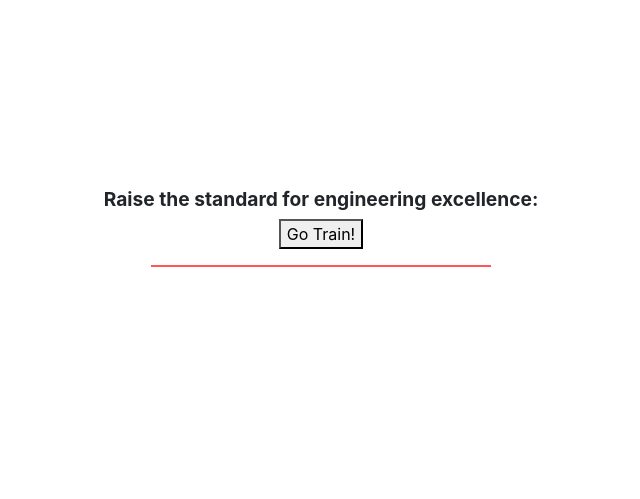
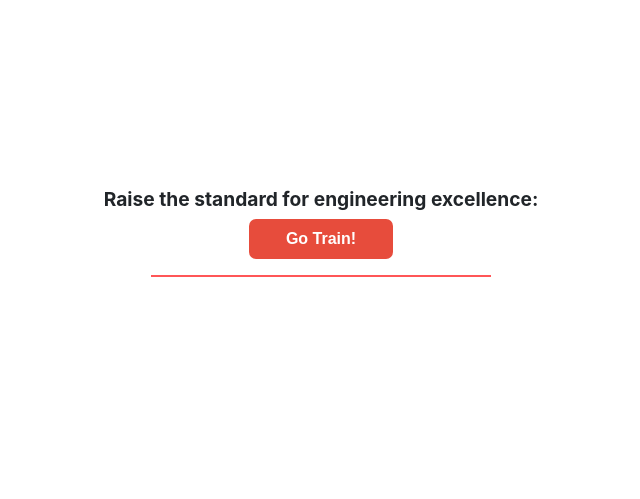
Before and after one commit to coderbunker/2019.coderbunker.com, a PHP site: page /workshops.html in a window 1280 px wide. Shown: the part 1347-1846 px from the top of the page, without its empty margins (319-959 px from the left). Run offline with PHP 8.4, Linux system fonts and the light colour scheme; some libraries are stand-ins or nearby versions; some web fonts are replaced.

Commit message:
signup button

```diff
--- a/css/main.css
+++ b/css/main.css
@@ -1217,3 +1217,57 @@ h3 span.underline-page {
 
 }
 /* projects section */
+/* workshops section */
+.join-us {
+    color: white;
+    height: 2.5rem;
+    width: 09rem;
+    background-color: #e74c3c;
+    border: none;
+    padding-top: .5rem;
+    padding-bottom: .5rem;
+    padding-left: 2rem;
+    padding-right: 2rem;
+    color: white !important;
+    font-family: montserrat, sans-serif !important;
+    font-weight: 600;
+    border-radius: 7px;
+}
+
+/* The Modal (background) */
+.modal {
+  display: none; /* Hidden by default */
+  position: fixed; /* Stay in place */
+  z-index: 1; /* Sit on top */
+  left: 0;
+  top: 0;
+  width: 100%; /* Full width */
+  height: 100%; /* Full height */
+  overflow: auto; /* Enable scroll if needed */
+  background-color: rgb(0,0,0); /* Fallback color */
+  background-color: rgba(0,0,0,0.4); /* Black w/ opacity */
+}
+
+/* Modal Content/Box */
+.modal-content {
+  background-color: #fefefe;
+  margin: 15% auto; /* 15% from the top and centered */
+  padding: 20px;
+  border: 1px solid #888;
+  width: 80%; /* Could be more or less, depending on screen size */
+}
+
+/* The Close Button */
+.close {
+  color: #aaa;
+  float: right;
+  font-size: 28px;
+  font-weight: bold;
+}
+
+.close:hover,
+.close:focus {
+  color: black;
+  text-decoration: none;
+  cursor: pointer;
+}
--- a/workshops.html
+++ b/workshops.html
@@ -407,7 +407,7 @@ your code for breaking changes.</p>
             <!-- end slideshow -->
             <div class="col-12">
                 <h4 class="text-center"><b>Raise the standard for engineering excellence:</b></h4>
-                <p class="text-center"><button>Go Train!</button></p>
+                <p class="text-center"><button id="signup-btn" class="join-us">Go Train!</button></p>
             </div>
             <div class="col-4 mx-auto">
                 <hr class="colearning-hr mx-auto">
@@ -485,6 +485,32 @@ your code for breaking changes.</p>
             <img id="go-to-top" class="float-right" alt="up button" src="images/icons/button-up.jpg"/>
         </div>
     </div>
+
+    <div id="signup-modal" class="modal">
+      <div class="modal-content">
+        <span id="closeModal" class="close">&times;</span>
+        <p>Some text in the Modal..</p>
+      </div>
+    </div>
+    <script>
+        const modal = document.querySelector('#signup-modal');
+
+        const signupBtn = document.querySelector('#signup-btn');
+        signupBtn.onclick = function() {
+            modal.style.display = "block";
+        }
+
+        const closeModal = document.querySelector("#closeModal");
+        closeModal.onclick = function() {
+          modal.style.display = "none";
+        }
+
+        window.onclick = function(event) {
+          if (event.target == modal) {
+            modal.style.display = "none";
+          }
+        }
+    </script>
     <script type="text/javascript">
         var clicks = 0;
         $(".navbar-toggler").click(function() {
```
